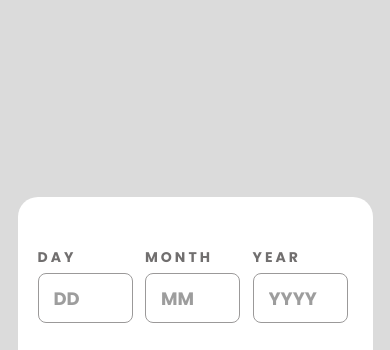
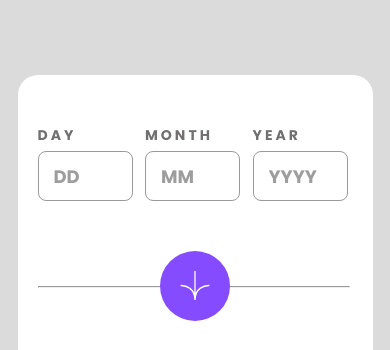
Before and after one commit to iagooliveirafonseca/age-calculator-app-main, a plain HTML site: page index.html in a window 390 px wide. Shown: the top 350 px of the page. Drawn offline with Linux system fonts and the light colour scheme.

Commit message:
ajustando tamanho para o mobile

```diff
--- a/CSS/style.css
+++ b/CSS/style.css
@@ -41,16 +41,16 @@
 html,
 body {
   width: 100%;
-  height: 90rem;
   display: flex;
   justify-content: center;
-  align-items: center;
   background-color: var(--OffWhite);
 }
 
 /*=====================WRAPPER=================*/
 
 .wrapper {
+  margin-top: 7.5rem;
+  height: 55rem;
   width: min(35.5rem, 100%);
   padding-inline: 2rem;
   background-color: var(--Withe);
@@ -110,7 +110,7 @@ body {
 .wrapper aside hr {
   display: block;
   position: absolute;
-  margin-top: 3.5rem;
+  margin-top: 5.5rem;
   width: 31.2rem;
 }
 
@@ -119,6 +119,7 @@ body {
   width: 7rem;
   height: 7rem;
   margin: auto;
+  margin-top: 2rem;
   background-color: var(--Purple);
   border-radius: 5rem;
 }
@@ -140,7 +141,7 @@ body {
 
 .wrapper footer {
   width: 100%;
-  margin-top: 2rem;
+  margin-top: 3.5rem;
   padding-bottom: 5rem;
 }
 
```
Also changed, not shown: index.html (+1 -0 lines).
